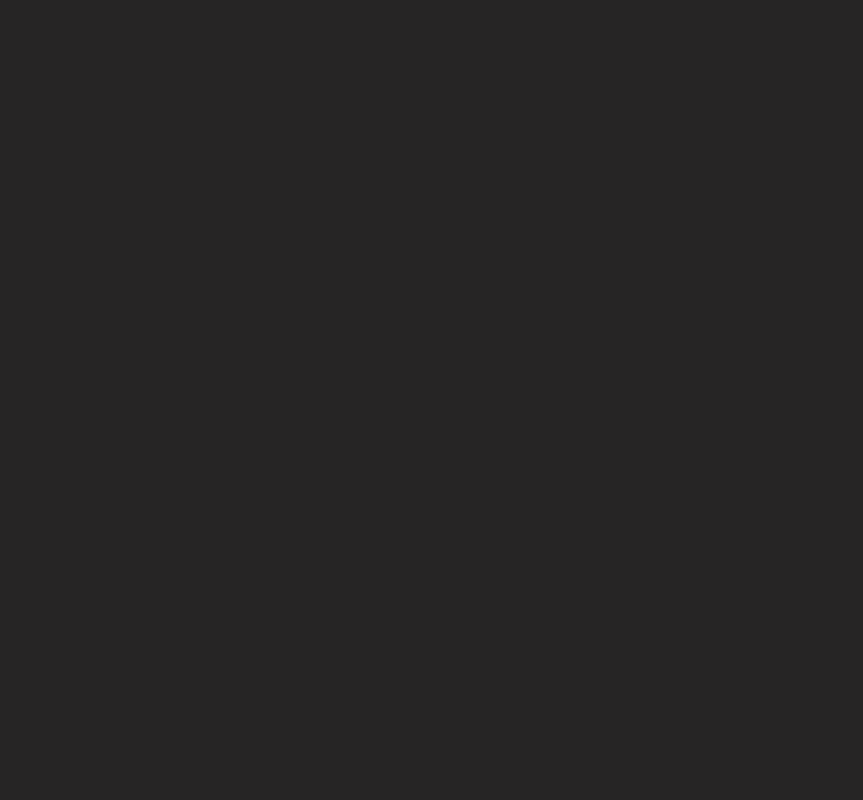
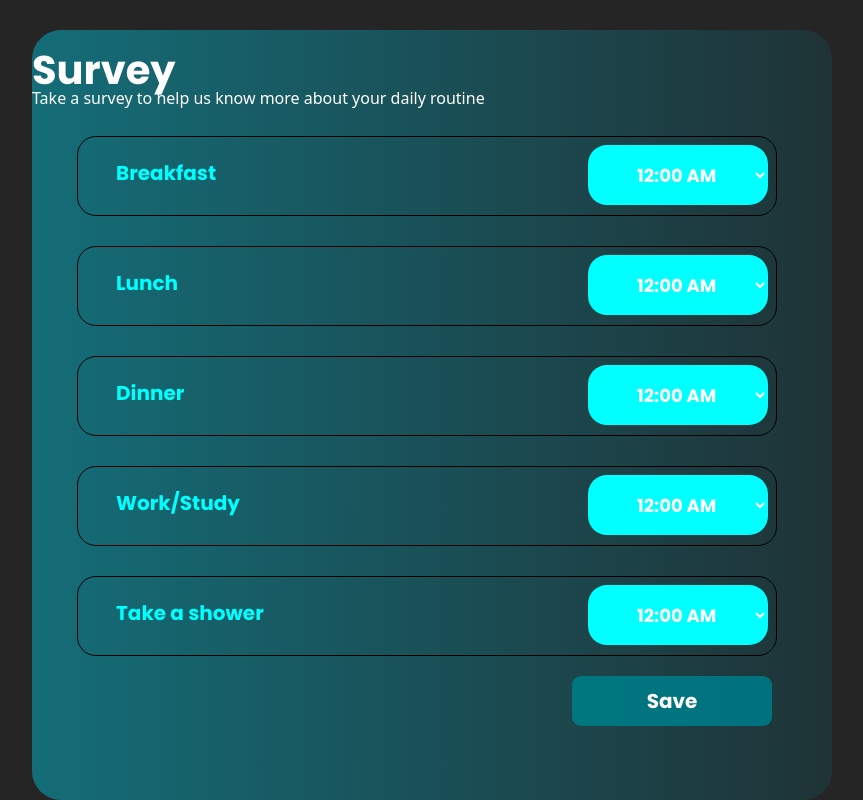
Before and after one commit to tuongioe/Smart_Scheduler, a React (Create React App) app in the folder smart-scheduler-frontend/: page /survey in a window 1280 px wide. Before the commit this address had no page. Shown: the whole page, without its empty margins (416-1279 px from the left). Built offline with nearby package versions, Linux system fonts and the light colour scheme.

Commit message:
update : added verifyAuth

```diff
--- a/smart-scheduler-frontend/src/App.js
+++ b/smart-scheduler-frontend/src/App.js
@@ -2,6 +2,7 @@ import './assets/App.css';
 import React from 'react';
 import { Routes, Route } from 'react-router-dom';
 import Sidebar from './components/Sidebar';
+import SurveyPage from './pages/SurveyPage';
 import { AIScheduler, Calendar, LoginPage, RegisterPage } from './pages';
 
 const App = () => {
@@ -13,6 +14,7 @@ const App = () => {
             <Routes>
               <Route path="/login" element={<LoginPage />} index="true" />
               <Route path="/register" element={<RegisterPage />} />
+              <Route path="/survey" element={<SurveyPage />} />
               <Route path="/calendar" element={<Calendar />} />
               <Route path="/ai" element={<AIScheduler />} />
             </Routes>
--- a/smart-scheduler-frontend/src/pages/LoginPage.js
+++ b/smart-scheduler-frontend/src/pages/LoginPage.js
@@ -1,5 +1,5 @@
 import '../assets/User.css';
-
+import { useEffect } from 'react';
 import { FiEye, FiEyeOff } from 'react-icons/fi';
 import React, { useState } from 'react';
 import axios, { Axios } from 'axios';
@@ -8,6 +8,15 @@ import { useNavigate } from 'react-router-dom';
 
 function LoginPage() {
   const navigate = useNavigate();
+  useEffect(() => {
+    const verifyAuth = async () => {
+      const token = localStorage.getItem('token');
+      if (token) {
+        navigate('/survey');
+      }
+    };
+    verifyAuth();
+  }, []);
   const [showPassword, setShowPassword] = useState({});
   const [error, setError] = useState();
   const togglePasswordVisibility = () => {
@@ -35,6 +44,7 @@ function LoginPage() {
       );
 
       localStorage.setItem('token', response.data.data.token);
+      navigate('/survey');
     } catch (e) {
       setError({
         msg: e.response.data.message,
@@ -75,7 +85,7 @@ function LoginPage() {
           type={showPassword ? 'text' : 'password'}
           id="password"
           placeholder="Enter your password"
-          autoComplete={false}
+          autoComplete="off"
           onChange={resetError}
           style={{
             backgroundImage: 'linear-gradient(to right, #59898F, #2F4244)',
--- a/smart-scheduler-frontend/src/pages/RegisterPage.js
+++ b/smart-scheduler-frontend/src/pages/RegisterPage.js
@@ -1,12 +1,22 @@
 import '../assets/User.css';
 import { FiEye, FiEyeOff } from 'react-icons/fi';
-import React, { useState } from 'react';
+import React, { useState, useEffect } from 'react';
 import { useNavigate } from 'react-router-dom';
 import { Link } from 'react-router-dom';
 import axios from 'axios';
 
 function RegisterPage() {
   const navigate = useNavigate();
+  useEffect(() => {
+    const verifyAuth = async () => {
+      const token = localStorage.getItem('token');
+      if (token) {
+        navigate('/survey');
+      }
+    };
+    verifyAuth();
+  }, []);
+
   const [showPassword, setShowPassword] = useState(false);
   const [showConfirmPassword, setShowConfirmPassword] = useState(false);
   const [error, setError] = useState();
@@ -103,7 +113,7 @@ function RegisterPage() {
           id="password"
           name="password"
           placeholder="Enter your password"
-          autoComplete={false}
+          autoComplete="off"
           onChange={resetError}
           style={{
             backgroundImage: 'linear-gradient(to right, #59898F, #2F4244)',
@@ -129,7 +139,7 @@ function RegisterPage() {
           type={showConfirmPassword ? 'text' : 'password'}
           id="confirmpassword"
           placeholder="Enter your password"
-          autoComplete={false}
+          autoComplete="off"
           onChange={resetError}
           style={{
             backgroundImage: 'linear-gradient(to right, #59898F, #2F4244)',
@@ -161,7 +171,7 @@ function RegisterPage() {
       <p className="Login__Text">
         Already have account ?
         <Link
-          to="/"
+          to="/login"
           style={{ fontWeight: 'bold', color: 'white', textDecoration: 'none' }}
         >
           {' '}
--- a/smart-scheduler-frontend/src/pages/SurveyPage.js
+++ b/smart-scheduler-frontend/src/pages/SurveyPage.js
@@ -1,5 +1,5 @@
 import React from 'react';
-import './User.css';
+import '../assets/User.css';
 import { Link } from 'react-router-dom';
 
 function generateTimeOptions() {
@@ -7,7 +7,8 @@ function generateTimeOptions() {
   const startTime = new Date();
   startTime.setHours(0, 0, 0, 0); // Bắt đầu từ 00:00
 
-    for (let i = 0; i < 96; i++) { // 96 khoảng thời gian 15 phút trong 24 giờ
+  for (let i = 0; i < 96; i++) {
+    // 96 khoảng thời gian 15 phút trong 24 giờ
     let hours = startTime.getHours();
     let minutes = startTime.getMinutes();
     let ampm = hours >= 12 ? 'PM' : 'AM';
@@ -30,10 +31,11 @@ function generateTimeOptions() {
 function SurveyPage() {
   const timeOptions = generateTimeOptions();
 
-
-
   return (
-        <div className='Survey__Block' style={{ backgroundImage: 'linear-gradient(to right, #146D78, #1F3336)' }}>
+    <div
+      className="Survey__Block"
+      style={{ backgroundImage: 'linear-gradient(to right, #146D78, #1F3336)' }}
+    >
       <div>
         <h1>Survey</h1>
         <p>Take a survey to help us know more about your daily routine</p>
@@ -42,45 +44,43 @@ function SurveyPage() {
         <div className="Activity__Block">
           <div className="Activity__Name">Breakfast</div>
           <div className="Activity__Start">
-                        <select id="breakfast-start" >
-                            {timeOptions}
-                        </select>
+            <select id="breakfast-start">{timeOptions}</select>
           </div>
         </div>
         <div className="Activity__Block">
           <div className="Activity__Name">Lunch</div>
           <div className="Activity__Start">
-                        <select id="lunch-start" >
-                            {timeOptions}
-                        </select>
+            <select id="lunch-start">{timeOptions}</select>
           </div>
         </div>
         <div className="Activity__Block">
           <div className="Activity__Name">Dinner</div>
           <div className="Activity__Start">
-                        <select id="dinner-start" >
-                            {timeOptions}
-                        </select>
+            <select id="dinner-start">{timeOptions}</select>
           </div>
         </div>
         <div className="Activity__Block">
           <div className="Activity__Name">Work/Study</div>
           <div className="Activity__Start">
-                        <select id="work-start" >
-                            {timeOptions}
-                        </select>
+            <select id="work-start">{timeOptions}</select>
           </div>
         </div>
         <div className="Activity__Block">
           <div className="Activity__Name">Take a shower</div>
           <div className="Activity__Start">
-                        <select id="shower-start" >
-                            {timeOptions}
-                        </select>
+            <select id="shower-start">{timeOptions}</select>
           </div>
         </div>
       </div>
-            <Link to="/"><button style={{ backgroundImage: 'linear-gradient(to left, #00717F, #00777F)' }}>Save</button></Link>
+      <Link to="/">
+        <button
+          style={{
+            backgroundImage: 'linear-gradient(to left, #00717F, #00777F)',
+          }}
+        >
+          Save
+        </button>
+      </Link>
     </div>
   );
 }
```
Also changed, not shown: 1 other file (tests, documents, lock files or other folders). Lines whose indentation alone changed are shown as unchanged.
